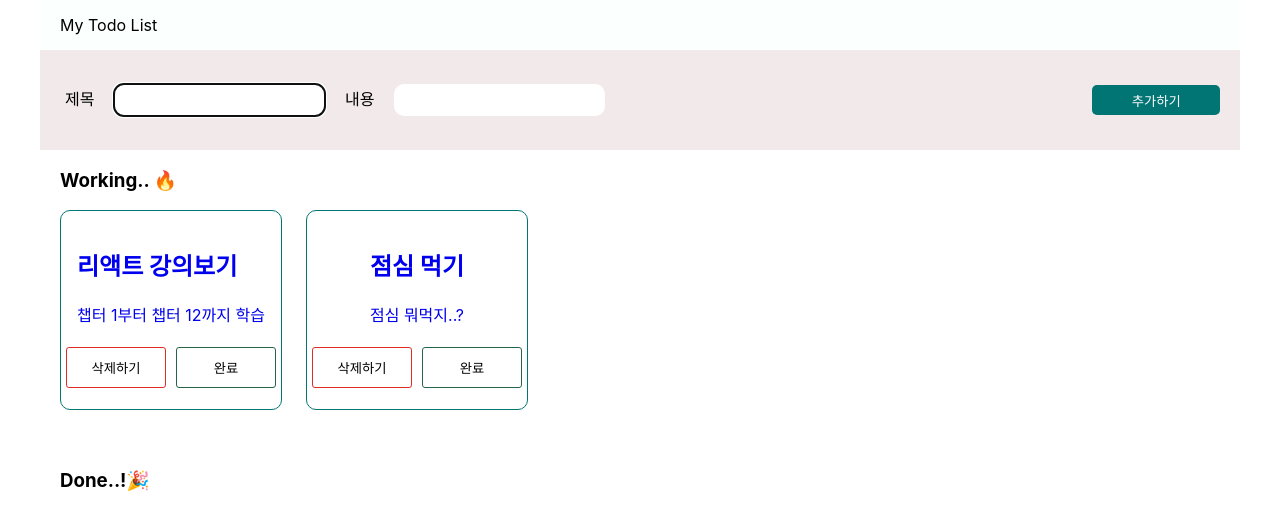
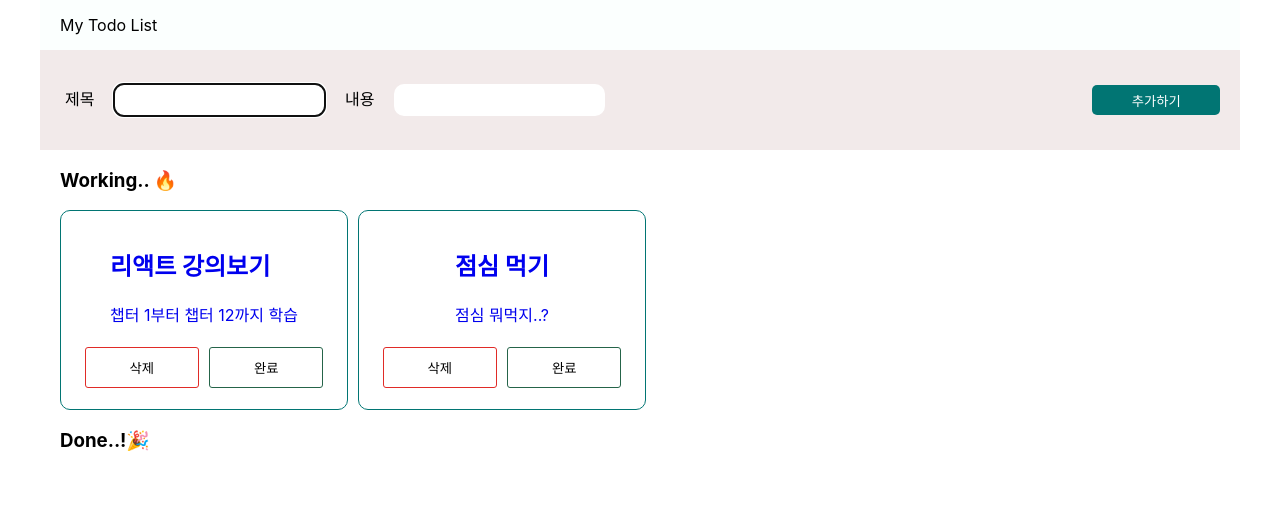
Before and after one commit to crystal993/To-do-list-2, a React (Create React App) app: page / in a window 1280 px wide. Shown: the top 530 px of the page. Built offline with nearby package versions, Linux system fonts and the light colour scheme.

Commit message:
refactor div css

```diff
--- a/src/components/home/List.jsx
+++ b/src/components/home/List.jsx
@@ -7,7 +7,6 @@ import { deleteTodo, toggleStatusTodo } from "../../redux/modules/todos";
 import Todo from "./Todo";
 
 function List() {
-  // 스토어에 저장된 값을 가져온다.
   const todos = useSelector((state) => state.todos.list);
   const dispatch = useDispatch();
 
@@ -31,8 +30,7 @@ function List() {
       <StyledItemList>
         {todos.map((todo) => {
           return (
-            <StyledTodoItem key={todo.id}>
-              {/* 할 일 하는 중 */}
+            <>
               {todo.isDone === false && (
                 <Todo
                   todo={todo}
@@ -41,18 +39,15 @@ function List() {
                   onToggleHandler={onToggleHandler}
                 />
               )}
-            </StyledTodoItem>
+            </>
           );
         })}
       </StyledItemList>
       <h3>Done..!🎉</h3>
-      {/* 할 일 완료 */}
-      {/* <Todo todo={todo} key={todo.id}></Todo> */}
       <StyledItemList>
         {todos.map((todo) => {
-          // eslint-disable-next-line no-lone-blocks
           return (
-            <StyledTodoItem key={todo.id}>
+            <>
               {todo.isDone === true && (
                 <Todo
                   todo={todo}
@@ -61,7 +56,7 @@ function List() {
                   onToggleHandler={onToggleHandler}
                 />
               )}
-            </StyledTodoItem>
+            </>
           );
         })}
       </StyledItemList>
@@ -72,19 +67,22 @@ function List() {
 const StyledContainer = styled.div`
   width: 100%;
   background-color: rgb(255, 255, 255);
-  height: 250px;
   margin: 0px 20px;
+  display: flex;
+  flex-direction: column;
 `;
 
 const StyledItemList = styled.div`
   width: 100%;
+  height: 200px;
   text-align: center;
+  flex-direction: row;
   display: flex;
-  align-items: flex-start;
-  gap: 20px 2%;
-  height: 240px;
+  /* flex-wrap: wrap;  */
+  flex-flow: row wrap;
+  align-content: space-between;
+  column-gap: 10px;
+  row-gap: 10px;
 `;
 
-const StyledTodoItem = styled.div``;
-
 export default React.memo(List);
--- a/src/components/home/Todo.jsx
+++ b/src/components/home/Todo.jsx
@@ -11,7 +11,7 @@ function Todo({ todo, setTodos, onDeleteHanlder, onToggleHandler }) {
         </ItemContents>
       </StyledLink>
       <ItemButtons>
-        <button onClick={() => onDeleteHanlder(todo.id)}>삭제하기</button>
+        <button onClick={() => onDeleteHanlder(todo.id)}>삭제</button>
         <button onClick={() => onToggleHandler(todo.id)}>
           {todo.isDone ? "취소" : "완료"}
         </button>
@@ -23,7 +23,7 @@ function Todo({ todo, setTodos, onDeleteHanlder, onToggleHandler }) {
 const TodoItem = styled.div`
   box-sizing: border-box;
 
-  width: 100%;
+  width: 24%;
   height: 200px;
 
   border: 1px solid #017573;
@@ -41,6 +41,7 @@ const ItemContents = styled.div`
 `;
 
 const ItemButtons = styled.div`
+  width: 100%;
   button {
     background-color: white;
     padding: 10px;
@@ -48,7 +49,7 @@ const ItemButtons = styled.div`
     border-radius: 3px;
     cursor: pointer;
     border: 1px solid #256449;
-    width: 100px;
+    width: 40%;
   }
   button:nth-child(1) {
     background-color: white;
--- a/src/pages/Detail.jsx
+++ b/src/pages/Detail.jsx
@@ -35,29 +35,23 @@ function Detail() {
 }
 
 const StyledWrap = styled.div`
-  width: 100%;
-  height: 100%;
+  // 요소 정중앙에 정렬
+  height: 100vh;
+  display: flex;
+  align-items: center;
+  justify-content: center;
+  text-align: center;
 `;
 const StyledTodoItem = styled.div`
-  box-sizing: border-box;
-
-  width: 50%;
+  width: 45%;
   height: 300px;
-
-  margin: 25% auto;
-
   border: 1px solid #017573;
   border-radius: 10px;
-
-  display: flex;
-  flex-direction: column;
-  align-items: center;
-  justify-content: center;
   color: rgb(38, 37, 37);
 `;
 
 const StyledItemContents = styled.div`
-  text-align: left;
+  margin-top: 50px;
 `;
 
 const StyledItemButtons = styled.div`
```
